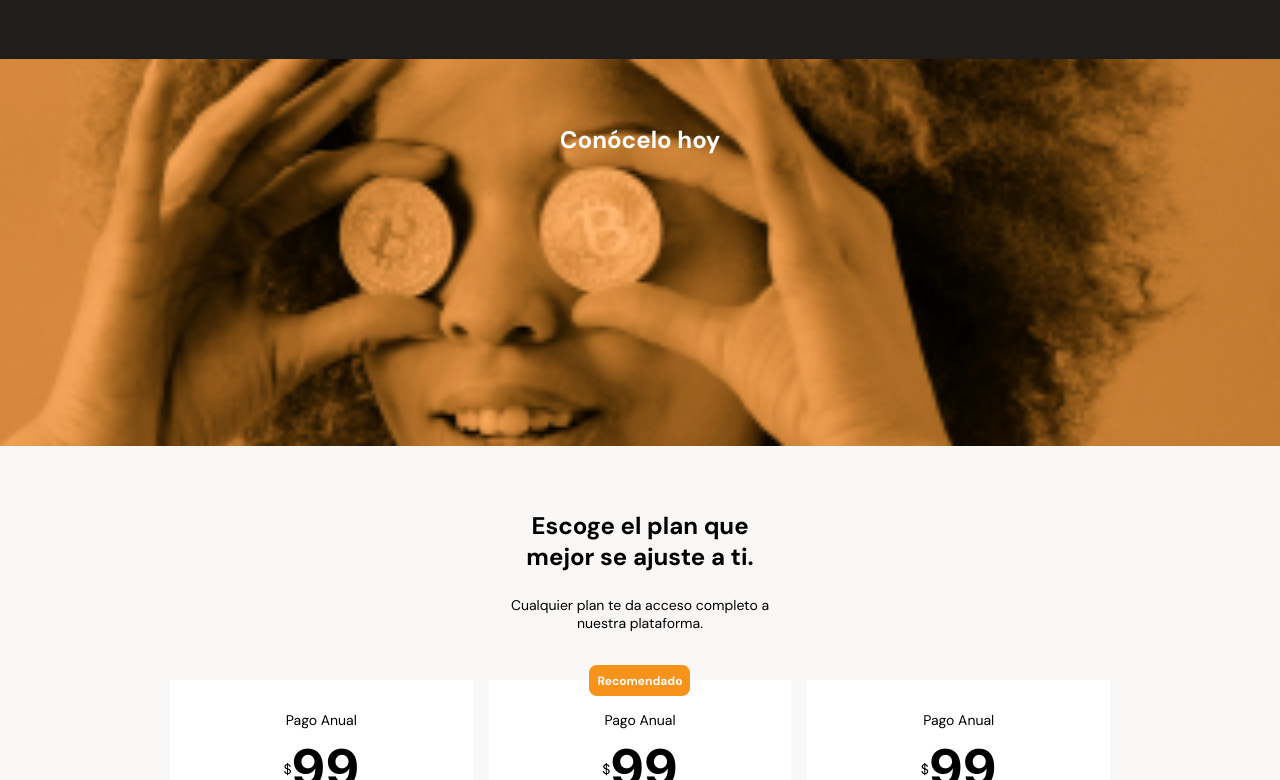
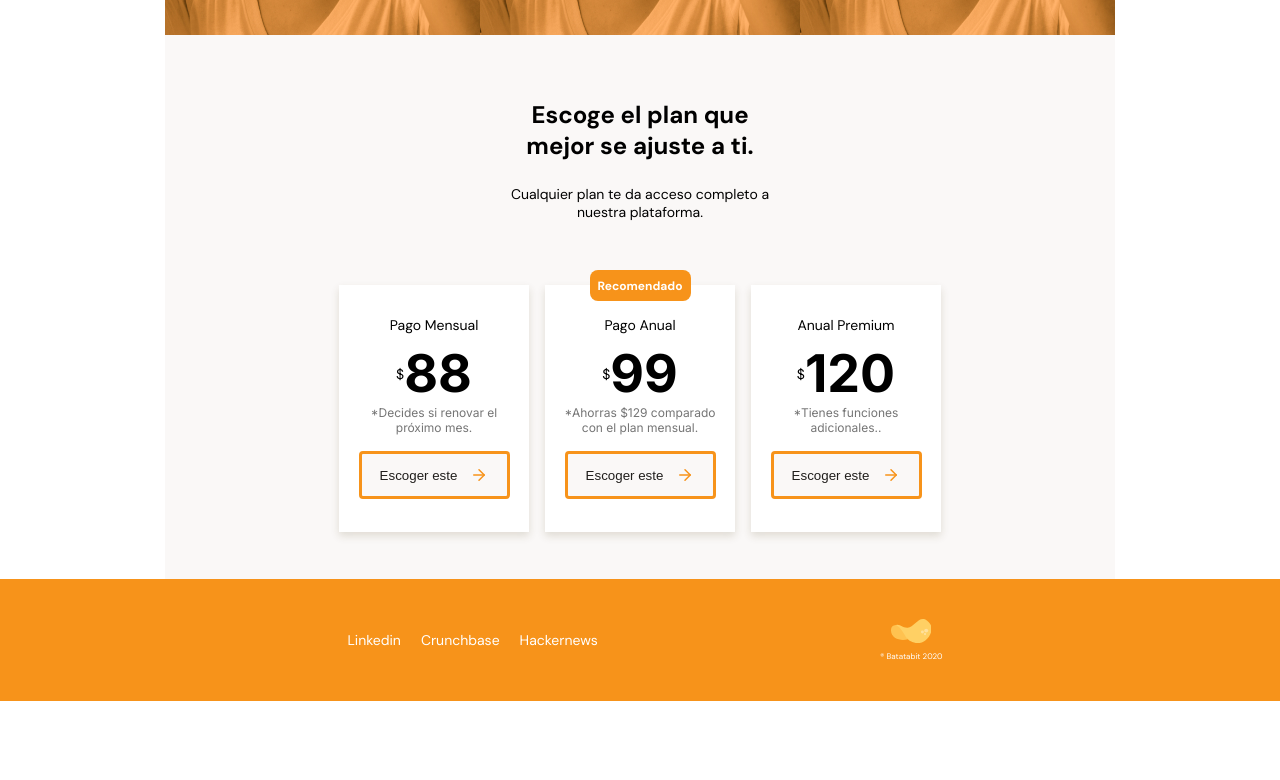
Before and after one commit to jmilo13/batatabit, a plain HTML site: page index.html in a window 1280 px wide. Shown: the part 2020-2800 px from the top of the page. After the commit the page ends 2721 px from the top, so only its background shows below. Drawn offline with Linux system fonts and the light colour scheme.

Commit message:
finaliza y agrega responsive

```diff
--- a/assets/main.js
+++ b/assets/main.js
@@ -2,6 +2,8 @@ const preview = document.getElementById('preview')
 const next = document.getElementById('next')
 const coins = document.getElementById('coins')
 const comissions = document.getElementById('comissions')
+const plans = document.getElementById('plans')
+plans.scrollLeft = (618 - screen.width) / 2
 
 preview.addEventListener('click', change)
 next.addEventListener('click', change)
--- /dev/null
+++ b/assets/styles/large.css
@@ -0,0 +1,45 @@
+:root{
+    /* tamaños elementos */
+    --box-width: 28.8rem;
+}
+
+main{
+    max-width: 95rem;
+    margin: auto;
+}
+
+/* FIRST PART  */
+
+.carousel{
+    width: 100%;
+}
+
+.carousel__element{
+    position: relative;
+    width: 40%;
+    margin: 0 2rem 1rem 2rem;
+    opacity: 1;
+}
+
+.carousel__button{
+    display: none;
+}
+
+/* SECOND PART */
+
+.product-characters__qualities{
+    display: flex;
+    flex-wrap: wrap;
+    width: 80rem;
+    margin: auto;
+}
+
+/* THIRD SECTION */
+
+.banner{
+    background: url(../images/bitcoinbaby.jpg) center repeat-x;
+}
+
+.carousel-price{
+    overflow: hidden ;
+}
--- /dev/null
+++ b/assets/styles/medium.css
@@ -0,0 +1,24 @@
+:root{
+    /* tamaños elementos */
+    --box-width: 40rem;
+}
+
+/* THIRD SECTION */
+
+.banner{
+    background: url(../images/bitcoinbaby.jpg) center repeat-x;
+}
+
+.carousel-price{
+    overflow: hidden ;
+}
+
+/* FOOTER */
+
+.footer__social{
+    display: flex;
+}
+
+.footer__red{
+    margin: 0 1rem;
+}
--- a/assets/style.css
+++ b/assets/styles/small.css
@@ -1,9 +1,9 @@
 /*
-1. Posicionamiento --> static, absolute, relative, fixed
-2. Modelo de caja (Box model) --> margin, border, padding, content
-3. Tipografía --> tipos, tamaños de fuente, etc
-4. Estilos visuales --> box-shadow, border-radius, gradient, etc
-5. Otros --> reglas CSS y más
+1. Propiedades de maquetación de página (position, float, clear, display)
+2. Propiedades del box model (width, height, margin, padding)
+3. Propiedades visuales (color, background, border, box-shadow)
+4. Propiedades tipográficas (font-size, font-family, text-align, text-transform)
+5. Propiedades misceláneas (cursor, overflow)
 */
 
 :root{
@@ -20,7 +20,6 @@
     --white: #fff;
 
     /* tamaños elementos */
-    --header-heigth: 30.625rem;
     --box-width: 28.8rem;
 }
 
@@ -33,21 +32,22 @@
 }
 
 html{
-    font-size: 62.5%;
-    font-family: 'DM Sans', sans-serif;
+    font: 62.5% 'DM Sans', sans-serif;
+    scroll-behavior: smooth;
 }
 
 body{
     width: 100vw;
 }
 
-p, a{
+p, a, li{
     font-size: 1.4rem;
 }
 
 /* HEADER */
 
 .header{
+    position: relative;
     display: flex;
     flex-direction: column;
     justify-content: center;
@@ -56,6 +56,7 @@ p, a{
     padding: 0 1.6rem;
     background: linear-gradient(207.8deg, var(--warm-black) 16.69%, var(--bitcoin-orange) 100%);
 
+
 }
 .header__site-logo{
     width: 15.1rem;
@@ -63,11 +64,11 @@ p, a{
 }
 .header__title{
     width: var(--box-width);
+    color: var(--white);
     font-size: 2.4rem;
     font-weight: bold;
     line-height: 2.6rem;
     text-align: center;
-    color: var(--white);
 }
 
 .header__paragraph{
@@ -78,47 +79,52 @@ p, a{
 }
 
 .big-button{
-    display: inline-flex;
+    position: absolute;
+    bottom: -2.4rem;
+    display: flex;
     justify-content: center;
     align-items: center;
-    position: absolute;
-    top: calc(var(--header-heigth) - 3.2rem);
     width: 22.9rem;
     height: 4.8rem;
-    font-weight: bold;
-    text-decoration: none;
-    color: var(--warm-black);
     background: var(--off-white);
     border-radius: 0.4rem;
     box-shadow: 0rem 0.4rem 0.8rem rgba(89, 73, 30, 0.16);
+    color: var(--warm-black);
+    font-weight: bold;
+    text-decoration: none;
 }
 
 .big-button__icon{
+    display: inline-block;
+    width: 1.2rem;
+    height: 0.8rem;
     margin-left: 1.4rem;
-    background-image: url(../assets/icons/arrow-option.svg);
+    background-image: url(../icons/arrow-option.svg);
 }
 
 /* MAIN */
 
 main{
-    background: var(--off-white);
     width: 100%;
+    padding-bottom: 2rem;
+    background-color: var(--off-white);
 }
 
 /* FIRST SECTION */
 .exchange{
-    padding: 0 1.5rem;
+    position: relative;
     display: flex;
     flex-direction: column;
     justify-content: center;
     align-items: center;
+    padding: 0 1.5rem;
 }
 
 .exchange__image{
     width: 19.5rem;
     height: 19.5rem;
     margin: 6rem 0 4rem 0;
-    background: url("./images/bitcoin.svg") center/cover no-repeat;
+    background: url(../images/bitcoin.svg) center/cover no-repeat;
 }
 
 .description{
@@ -127,51 +133,65 @@ main{
 }
 
 .description__title{
-    text-align: center;
+    margin-bottom: 2.4rem;
     font-size: 2.4rem;
     font-weight: bold;
-    margin-bottom: 2.4rem;
+    text-align: center;
 }
 
 .description__paragraph{
+    margin-bottom: 4.8rem;
     text-align: center;
-    margin-bottom: 4.8rem;
 }
 
 .carousel{
-    width: var(--box-width);
+    position: relative;
     display: flex;
     align-items: center;
     justify-content: center;
+    width: var(--box-width);
+    height: 200px;
     margin-bottom: 6.4rem;
 }
 
 .carousel__button{
+    position: absolute;
     width: 0.74rem;
     border: none;
     background: none;
 }
 
+.carousel__button--preview{
+    left: 1rem;
+}
+
+.carousel__button--next{
+    right: 1rem;
+}
+
 .carousel__element{
+    position: absolute;
     width: 80%;
-    margin: 0 auto
+    margin: auto;
+    opacity: 1;
+    transition: all 0.5s;
 }
 
 .carousel__title{
+    margin-bottom: 1.2rem;
     color: var(--bitcoin-orange);
     font-size: 1.8rem;
     font-weight: bold;
-    margin-bottom: 1.2rem;
 }
 
 .table{
+    width: 100%;
+    margin-bottom: 1.6rem;
     background: var(--white);
-    width: 100%;
+    color: var(--gray);
     text-align: left;
     font-family: 'inter';
     font-size: 1.6rem;
-    color: var(--gray);
-    margin-bottom: 1.6rem;
 }
 
 .table td{
@@ -179,9 +199,9 @@ main{
 }
 
 .table__column-rigth{
-    color: var(--fort-gray);
     display: flex;
     justify-content: space-between;
+    color: var(--fort-gray);
 }
 
 .table__icon{
@@ -190,32 +210,31 @@ main{
 }
 
 .table__icon--up{
-    background-image: url(../assets/icons/trending-up.svg);
+    background-image: url(../icons/trending-up.svg);
 }
 
 .table__icon--down{
-    background-image: url(../assets/icons/trending-down.svg);
+    background-image: url(../icons/trending-down.svg);
 }
 
 .button{
     width: 99%;
-    align-self: center;
-    font-family: 'inter';
-    font-size: 1.2rem;
     padding: 0.8rem;
     background: var(--soft-orange);
     border-radius: 0.8rem;
     border: none;
+    font-family: 'inter';
+    font-size: 1.2rem;
 }
 
 .exchange__separator{
+    position: absolute;
+    bottom: -1.1rem;
     width: 3.745rem;
-    position: absolute;
-    top: 109rem
 }
 
 .carousel__element--hidden{
-    display: none;
+    opacity: 0;
 }
 
 .carousel__title--blue{
@@ -229,8 +248,8 @@ main{
 /* SECOND SECTION */
 
 .product-characters{
+    padding: 6.4rem 0 4.6rem 0;
     background-color: var(--warm-black);
-    padding: 6.4rem 0 4.6rem 0;
 }
 
 .description__title--dark{
@@ -242,10 +261,10 @@ main{
 }
 
 .qualities-card{
-    background-color: var(--black);
-    width: 28.8rem;
+    width: var(--box-width);
     margin: 0 auto 1.6rem auto;
     padding: 1.6rem 2rem 2.2rem 1.6rem;
+    background-color: var(--black);
 }
 
 .qualities-card__image{
@@ -255,25 +274,24 @@ main{
 }
 
 .qualities-card__title{
+    margin-bottom: 1.2rem;
     color: var(--white);
     font-size: 1.8rem;
     font-weight: bold;
-    margin-bottom: 1.2rem;
 }
 
 .qualities-card__paragraph{
-    color: var(--white);
     color: var(--fort-gray);
 }
 
 /* THIRD SECTION */
 
 .banner{
+    width: 100%;
+    height: 38.7rem;
     padding-top: 6.5rem;
     margin-bottom: 6.4rem;
-    width: 100%;
-    height: 38.7rem;
-    background: url("./images/bitcoinbaby.jpg") center/cover no-repeat;
+    background: url(../images/bitcoinbaby.jpg) center/cover no-repeat;
 }
 .banner__title{
     color: var(--white);
@@ -284,35 +302,41 @@ main{
 
 .carousel-price{
     display: flex;
-    justify-content: center;
+    max-width: 61.8rem;
+    height: 29rem;
+    margin: 0 auto 0 auto;
+    overflow: scroll;
 }
 
 .box-price{
+    position: relative;
     display: flex;
     flex-direction: column;
     align-items: center;
     min-width: 19rem;
-    margin: 0 0.8rem;
+    height: 24.7rem;
+    margin: 1.6rem 0.8rem 0 0.8rem;
+    padding: 3.1rem 0 2.4rem 0;
     background-color: var(--white);
-    position: relative;
+    box-shadow: 0px 4px 8px rgba(89, 73, 30, 0.16);
 }
 
 .recommended{
+    position: absolute;
+    top: -1.525rem;
     width: 10.1rem;
     height: 3.1rem;
     padding: 0.8rem;
     background-color: var(--bitcoin-orange);
+    border-radius: 0.8rem;
     color: var(--white);
     font-size: 1.2rem;
     font-weight: bold;
     text-align: center;
-    border-radius: 0.8rem;
-    position: absolute;
-    top: -1.525rem;
 }
 
 .box-price__frequency{
-    margin: 3.1rem 0 0.8rem 0;
+    margin-bottom: 0.8rem;
 }
 
 .box-price__price{
@@ -322,3 +346,59 @@ main{
 .box-price__number{
     font: bold 5.2rem 'inter';
 }
+
+.box-price__description{
+    width: 15.8rem;
+    margin-bottom: 1.6rem;
+    font: 1.2rem 'inter';
+    color: var(--fort-gray);
+    text-align: center;
+}
+
+.button-choice{
+    display: flex;
+    justify-content: center;
+    align-items: center;
+    width: 15.1rem;
+    height: 4.8rem;
+    background-color: var(--off-white);
+    border: var(--bitcoin-orange) solid;
+    border-radius: 0.4rem;
+    color: var(--warm-black);
+}
+.button-choice__icon{
+    width: 1.8rem;
+    height: 1.8rem;
+    display: inline-block;
+    margin-left: 1.3rem;
+    background: url(../icons/arrow-right.svg) center/cover no-repeat;
+}
+
+footer{
+    display: flex;
+    justify-content: space-evenly;
+    align-items: center;
+    padding: 4rem 6.5rem;
+    background-color: var(--bitcoin-orange);
+    color: var(--white);
+}
+
+.footer__social{
+    list-style: none;
+}
+
+.footer__red{
+    margin-bottom: 0.8rem;
+}
+
+.footer__copyrigth{
+    font-size: 0.8rem;
+}
+
+.footer__logo{
+    display: block;
+    width: 4rem;
+    height: 2.4rem;
+    margin: 0 auto 0.8rem auto;
+    background-image: url(../icons/batata-footer.svg);
+}
--- a/index.html
+++ b/index.html
@@ -7,14 +7,16 @@
         <meta name="description" content="Proyecto de maquetación web a partir de un diseño previo">
         <link rel="preconnect" href="https://fonts.gstatic.com">
         <link href="https://fonts.googleapis.com/css2?family=DM+Sans:wght@400;500;700&family=Inter:wght@400;500;700&display=swap" rel="stylesheet">
-        <link rel="stylesheet" href="./assets/style.css" dev>
+        <link rel="stylesheet" href="./assets/styles/small.css">
+        <link rel="stylesheet" href="./assets/styles/medium.css" media="screen and (min-width: 618px)">
+        <link rel="stylesheet" href="./assets/styles/large.css" media="screen and (min-width: 800px)">
     </head>
     <body>
         <header class="header">
             <img class="header__site-logo" src="./assets/images/site-logo.svg" alt="batatabit y logo">
             <h1 class="header__title">La próxima revolución en el intercambio de criptomonedas.</h1>
             <p class="header__paragraph">Batabit te ayuda a navegar entre los diferentes precios y tendencias.</p>
-            <a class="big-button" href="">Conoce nuestros planes<span class="big-button__icon"></span></a>
+            <a class="big-button" href="#info-plans">Conoce nuestros planes<span class="big-button__icon"></span></a>
         </header>
         <main>
             <section class= "exchange">
@@ -24,7 +26,7 @@
                     <p class="description__paragraph">Traemos información en tiempo real de las casas de cambio y las monedas más importantes del mundo.</p>
                 </div>
                 <div class="carousel">
-                    <button id="preview" type="button" class="carousel__button carousel__element--hidden"><img src="./assets/icons/preview.svg" alt="preview"></img></button>
+                    <button id="preview" type="button" class="carousel__button carousel__button--preview carousel__element--hidden"><img src="./assets/icons/preview.svg" alt="preview"></img></button>
                     <div id="coins" class="carousel__element">
                         <h2 class="carousel__title">Monedas</h2>
                         <table class="table">
@@ -72,7 +74,7 @@
                         </table>
                         <button class="button button--blue"><strong>Actualizado: </strong>19 de julio 23:48</button>
                     </div>
-                    <button id="next" type="button" class="carousel__button"><img src="./assets/icons/next.svg" alt="next"></img></button>
+                    <button id="next" type="button" class="carousel__button carousel__button--next"><img src="./assets/icons/next.svg" alt="next"></img></button>
                 </div>
                 <img class="exchange__separator" src="./assets/icons/batata-section.svg" alt="pequeña batata">
             </section>
@@ -81,6 +83,7 @@
                     <h2 class="description__title description__title--dark">Creamos un producto sin comparación</h2>
                     <p class="description__paragraph description__paragraph--dark">Confiable y diseñado para su uso diario</p>
                 </div>
+                <div class="product-characters__qualities">
                     <div class="qualities-card">
                         <img class="qualities-card__image" src="./assets/icons/clock.svg" alt="reloj">
                         <h2 class="qualities-card__title">Tiempo real</h2>
@@ -101,8 +104,10 @@
                         <h2 class="qualities-card__title">Información confiable</h2>
                         <p class="qualities-card__paragraph">Nuestras fuentes están 100% verificadas y continuamos auditando su contenido mientras se actualizan.</p>
                     </div>
+                </div>
 
             </section>
+            <a name="info-plans"></a>
             <section class="info-plans">
                 <div class="banner">
                     <h2 class="banner__title">Conócelo hoy</h2>
@@ -111,41 +116,40 @@
                     <h2 class="description__title">Escoge el plan que mejor se ajuste a ti.</h2>
                     <p class="description__paragraph">Cualquier plan te da acceso completo a nuestra plataforma.</p>
                 </div>
-                <div class="carousel-price">
+                <div id="plans" class="carousel-price">
                     <div class="box-price">
-                        <p class="box-price__frequency">Pago Anual</p>
-                        <p class="box-price__price">$<span class="box-price__number">99</span></p>
-                        <p class="box-price__description">*Ahorras $129 comparado con el plan mensual.</p>
-                        <button>Escoger este</button>
+                        <p class="box-price__frequency">Pago Mensual</p>
+                        <p class="box-price__price">$<span class="box-price__number">88</span></p>
+                        <p class="box-price__description">*Decides si renovar el próximo mes.</p>
+                        <button class="button-choice">Escoger este<span class="button-choice__icon"></span></button>
                     </div>
                     <div class="box-price">
                         <p class="recommended">Recomendado</p>
                         <p class="box-price__frequency">Pago Anual</p>
                         <p class="box-price__price">$<span class="box-price__number">99</span></p>
                         <p class="box-price__description">*Ahorras $129 comparado con el plan mensual.</p>
-                        <button>Escoger este</button>
+                        <button class="button-choice">Escoger este<span class="button-choice__icon"></span></button>
                     </div>
                     <div class="box-price">
-                        <p class="box-price__frequency">Pago Anual</p>
-                        <p class="box-price__price">$<span class="box-price__number">99</span></p>
-                        <p class="box-price__description">*Ahorras $129 comparado con el plan mensual.</p>
-                        <a class="button-selector" href="#">Escoger este<span class="button-selector__icon"></span></a>
+                        <p class="box-price__frequency">Anual Premium</p>
+                        <p class="box-price__price">$<span class="box-price__number">120</span></p>
+                        <p class="box-price__description">*Tienes funciones adicionales..</p>
+                        <button class="button-choice">Escoger este<span class="button-choice__icon"></span></button>
                     </div>
                 </div>
-                <footer>
-                    <ul>
-                        <li>Linkedin</li>
-                        <li>Crunchbase</li>
-                        <li>Hackernews</li>
+            </section>
+        </main>
+        <footer class="footer">
+            <ul class="footer__social">
+                <li class="footer__red">Linkedin</li>
+                <li class="footer__red">Crunchbase</li>
+                <li class="footer__red">Hackernews</li>
             </ul>
             <div>
-                        <img src="" alt="">
-                        <p>® Batatabit 2020</p>
+                <span class="footer__logo"></span>
+                <p class="footer__copyrigth">® Batatabit 2020</p>
             </div>
         </footer>
-
-            </section>
-        </main>
         <script src="./assets/main.js"></script>
     </body>
 </html>
```
Lines whose indentation alone changed are shown as unchanged.
